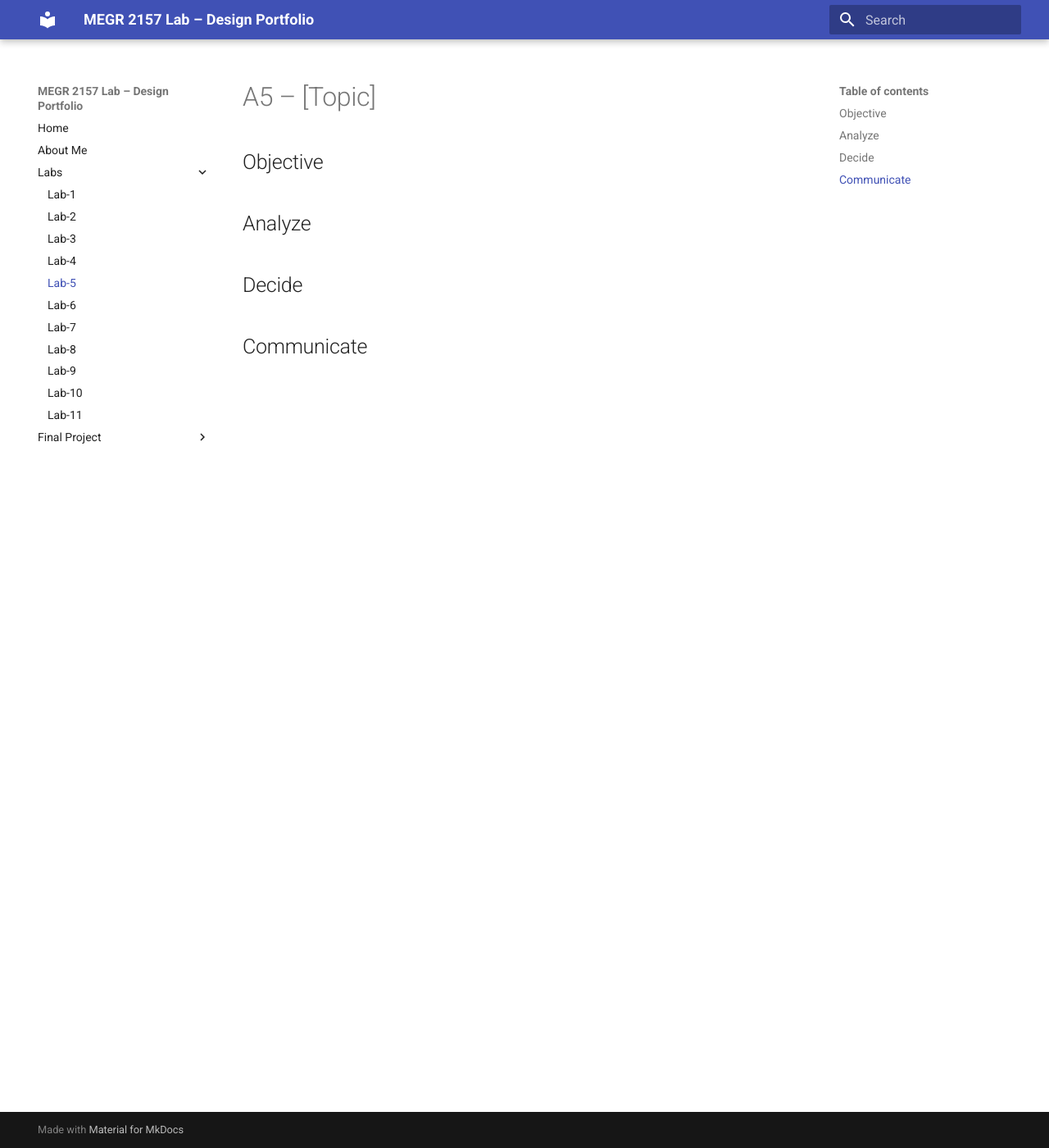
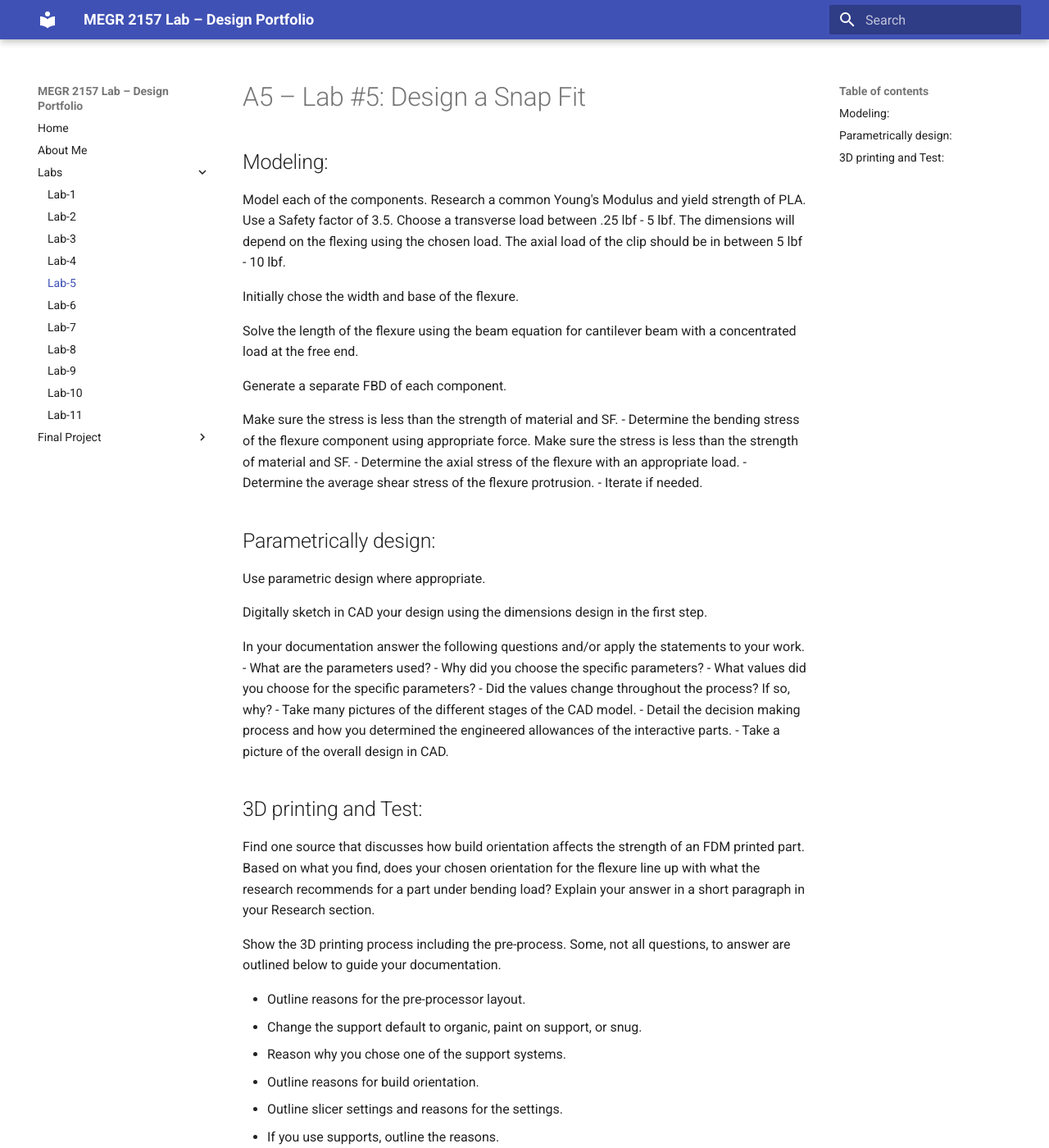
Before and after one commit to AndrewYang2428/andrewyang-megr2156-lab-portfolio, an MkDocs documentation site: the page built from docs/Labs/L05/index.md, in a window 1280 px wide and 1400 px high. Shown: the whole window at 82% size. Built offline with MkDocs 1.6.1 and Material for MkDocs 9.7.7, drawn with Linux system fonts in a browser that asks for light colours; some of the changed text lies outside the part shown.

Commit message:
Revise Lab #5 documentation with detailed guidelines
Expanded the lab documentation to include detailed modeling, analysis, design, and 3D printing processes for Lab #5.

```diff
--- a/docs/Labs/L05/index.md
+++ b/docs/Labs/L05/index.md
@@ -1,12 +1,48 @@
-# A5 – [Topic]
+# A5 – Lab #5: Design a Snap Fit
 
-## Objective
+## Modeling:
 
+Model each of the components. Research a common Young's Modulus and yield strength of PLA. Use a Safety factor of 3.5. Choose a transverse load between .25 lbf - 5 lbf. The dimensions will depend on the flexing using the chosen load. The axial load of the clip should be in between 5 lbf - 10 lbf.
 
-## Analyze
+Initially chose the width and base of the flexure.
 
+Solve  the length of the flexure using the beam equation for cantilever beam with a concentrated load at the free end.
 
-## Decide
+Generate a separate FBD of each component.
 
+Make sure the stress is less than the strength of material and SF.
+- Determine the bending stress of the flexure component using appropriate force. Make sure the stress is less than the strength of material and SF.
+- Determine the axial stress of the flexure with an appropriate load.
+- Determine the average shear stress of the flexure protrusion.
+- Iterate if needed.
 
-## Communicate
+## Parametrically design:
+
+Use parametric design where appropriate.
+
+Digitally sketch in CAD your design using the dimensions design in the first step.
+
+In your documentation answer the following questions and/or apply the statements to your work.
+- What are the parameters used?
+- Why did you choose the specific parameters?
+- What values did you choose for the specific parameters?
+- Did the values change throughout the process? If so, why?
+- Take many pictures of the different stages of the CAD model.
+- Detail the decision making process and how you determined the engineered allowances of the interactive parts.
+- Take a picture of the overall design in CAD.
+
+## 3D printing  and Test:
+
+Find one source that discusses how build orientation affects the strength of an FDM printed part. Based on what you find, does your chosen orientation for the flexure line up with what the research recommends for a part under bending load? Explain your answer in a short paragraph in your Research section.
+
+Show the 3D printing process including the pre-process. Some, not all questions, to answer are outlined below to guide your documentation.
+
+- Outline reasons for the pre-processor layout.
+- Change the support default to organic, paint on support, or snug.
+- Reason why you chose one of the support systems.
+- Outline reasons for build orientation.
+- Outline slicer settings and reasons for the settings.
+- If you use supports, outline the reasons.
+- Detail any mistakes throughout the process.
+- Detailed lessoned learned throughout the process, the more detail the better
+- Resources and actual time it took from start to finish
```
